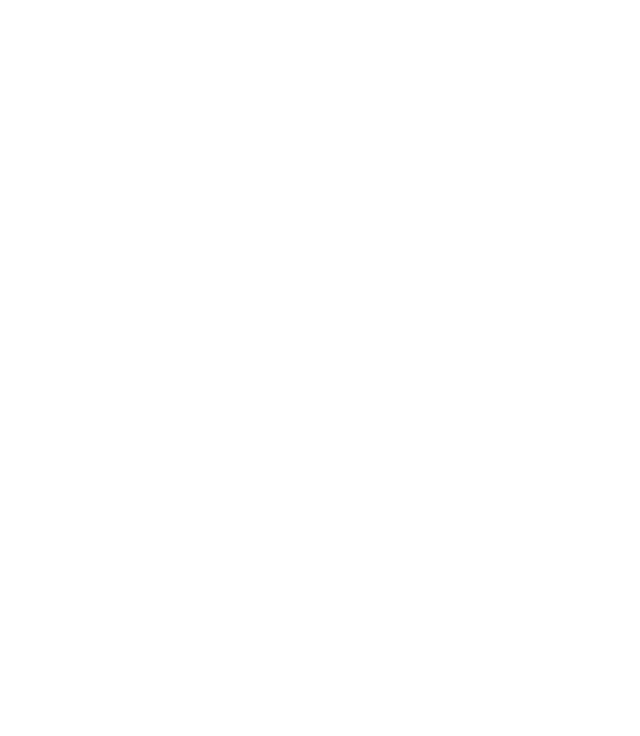
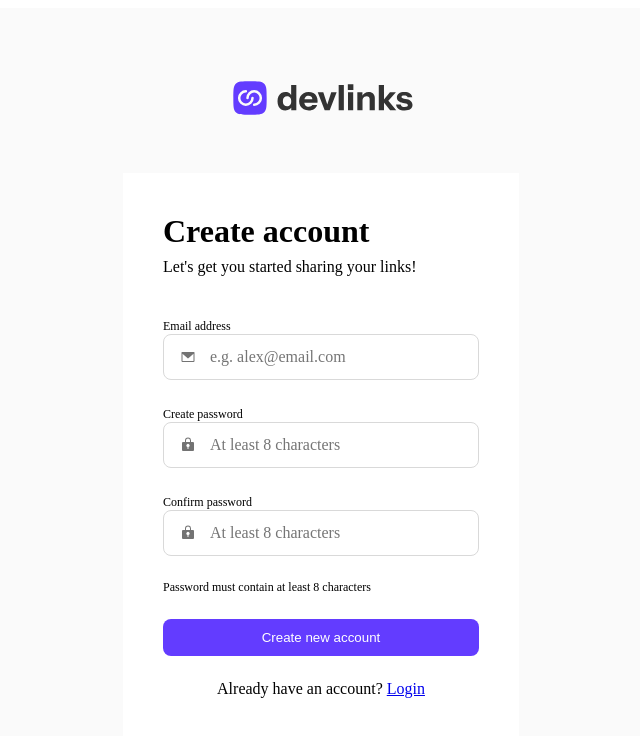
Before and after one commit to ajanecka97/LinkSharingApp, an Angular app: page /sign-up in a window 1280 px wide. Before the commit this address led to /. Shown: the top 736 px of the page, without its empty margins (319-959 px from the left). Built offline with nearby package versions, Linux system fonts and the light colour scheme; a web font is replaced by a local one.

Commit message:
feat(sign-up): add sign up component and link between login and sign up

```diff
--- a/src/app/app-routing.module.ts
+++ b/src/app/app-routing.module.ts
@@ -1,10 +1,12 @@
 import { NgModule } from '@angular/core';
 import { RouterModule, Routes } from '@angular/router';
 import { LoginComponent } from './login/login.component';
+import { SignUpComponent } from './sign-up/sign-up.component';
 
 const routes: Routes = [
   { path: '', redirectTo: '/login', pathMatch: 'full' },
   { path: 'login', component: LoginComponent, pathMatch: 'full' },
+  { path: 'sign-up', component: SignUpComponent, pathMatch: 'full' },
 ];
 
 @NgModule({
--- a/src/app/app.module.ts
+++ b/src/app/app.module.ts
@@ -6,13 +6,15 @@ import { AppComponent } from './app.component';
 import { LoginComponent } from './login/login.component';
 import { AuthBoxComponent } from './auth-box/auth-box.component';
 import { InputComponent } from './input/input.component';
+import { SignUpComponent } from './sign-up/sign-up.component';
 
 @NgModule({
   declarations: [
     AppComponent,
     LoginComponent,
     AuthBoxComponent,
-    InputComponent
+    InputComponent,
+    SignUpComponent
   ],
   imports: [
     BrowserModule,
--- a/src/app/auth-box/auth-box.component.scss
+++ b/src/app/auth-box/auth-box.component.scss
@@ -15,6 +15,7 @@
 
     .form-container {
       background-color: $background-0;
+      width: 24.75rem;
       display: flex;
       padding: 2.5rem;
       flex-direction: column;
--- a/src/app/login/login.component.html
+++ b/src/app/login/login.component.html
@@ -20,7 +20,8 @@
     <button class="btn w-100">Login</button>
 
     <p class="w-100 text-center">
-      Don't have an account? <a [href]="">Create account</a>
+      Don't have an account?
+      <a [routerLink]="['/sign-up']">Create account</a>
     </p>
   </form>
 </app-auth-box>
--- /dev/null
+++ b/src/app/sign-up/sign-up.component.html
@@ -0,0 +1,34 @@
+<app-auth-box>
+  <div class="header-box">
+    <h1 class="header-text">Create account</h1>
+    <p>Let's get you started sharing your links!</p>
+  </div>
+  <form class="form-box">
+    <app-input
+      id="sign-up-form-email"
+      label="Email address"
+      icon="/assets/images/icon-email.svg"
+      placeholder="e.g. alex@email.com"
+    ></app-input>
+    <app-input
+      id="sign-up-form-password"
+      label="Create password"
+      icon="/assets/images/icon-password.svg"
+      placeholder="At least 8 characters"
+    ></app-input>
+    <app-input
+      id="sign-up-form-confirm-password"
+      label="Confirm password"
+      icon="/assets/images/icon-password.svg"
+      placeholder="At least 8 characters"
+    ></app-input>
+
+    <p class="body-s">Password must contain at least 8 characters</p>
+
+    <button class="btn w-100">Create new account</button>
+
+    <p class="w-100 text-center">
+      Already have an account? <a [routerLink]="['/login']">Login</a>
+    </p>
+  </form>
+</app-auth-box>
--- /dev/null
+++ b/src/app/sign-up/sign-up.component.scss
@@ -0,0 +1,20 @@
+p,
+h1 {
+  margin: 0;
+}
+
+.header-box {
+  display: flex;
+  flex-direction: column;
+  align-items: flex-start;
+  gap: 0.5rem;
+  align-self: stretch;
+}
+
+.form-box {
+  display: flex;
+  flex-direction: column;
+  align-items: flex-start;
+  gap: 1.5rem;
+  align-self: stretch;
+}
```
Also changed, not shown: src/app/sign-up/sign-up.component.ts (added, +10 -0 lines), 1 other file (tests, documents, lock files or other folders).
